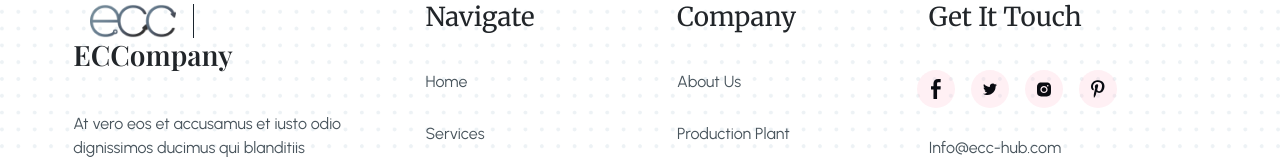
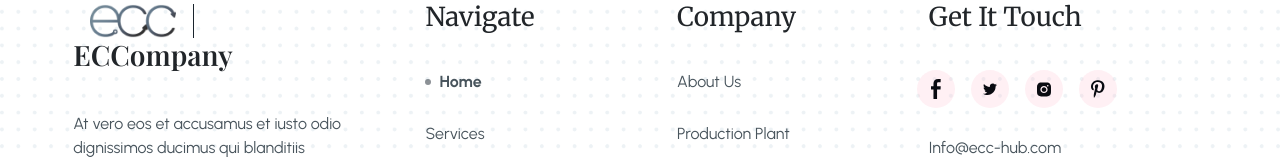
Before and after one commit to sahil242bhatiya/ecc-dev, a Vue app: page / in a window 1280 px wide. Shown: the part 6814-6974 px from the top of the page. Built offline with nearby package versions, Linux system fonts and the light colour scheme.

Commit message:
footer links

```diff
--- a/src/components/footer.vue
+++ b/src/components/footer.vue
@@ -26,20 +26,20 @@
             <h6 class="links-heading fw-bold mb-4">
               Navigate
             </h6>
-            <a href="#!" class="text-reset">Home</a>
-            <a href="#!" class="text-reset">Services</a>
-            <a href="#!" class="text-reset">News</a>
-            <a href="#!" class="text-reset">Portfolio</a>
+            <router-link to="/" class="text-reset">Home</router-link>
+            <router-link to="/services" class="text-reset">Services</router-link>
+            <router-link to="/news" class="text-reset">News</router-link>
+            <router-link to="/portfolio" class="text-reset">Portfolio</router-link>
           </div>
 
           <div class="col-md-3 col-lg-2 col-xl-2 mx-auto mb-4">
             <h6 class="links-heading fw-bold mb-4">
               Company
             </h6>
-            <a href="#!" class="text-reset">About Us</a>
-            <a href="#!" class="text-reset">Production Plant</a>
-            <a href="#!" class="text-reset">Environment</a>
-            <a href="#!" class="text-reset">Technology</a>
+            <router-link to="/about" class="text-reset">About Us</router-link>
+            <router-link to="/production-plant" class="text-reset">Production Plant</router-link>
+            <router-link to="/environment" class="text-reset">Environment</router-link>
+            <router-link to="/technology" class="text-reset">Technology</router-link>
           </div>
 
           <div class="col-md-4 col-lg-3 col-xl-3 mx-auto mb-md-0 mb-4">
@@ -121,11 +121,13 @@ a.text-reset::after{
   opacity: .5;
 }
 
+a.router-link-active,
 a.text-reset:hover{
   padding-left: 14px;
   font-weight: 700;
 }
 
+a.router-link-active::after,
 a.text-reset:hover::after{
   transform: scale(1) translateY(-50%);
   transform-origin: left;
--- a/src/router/index.js
+++ b/src/router/index.js
@@ -48,4 +48,12 @@ const router = createRouter({
     routes
 })
 
+router.beforeEach((to, from) => {
+    scroll(0, 0)
+})
+
+router.afterEach((to, from) => {
+    scroll(0, 0);
+})
+
 export default router
```
